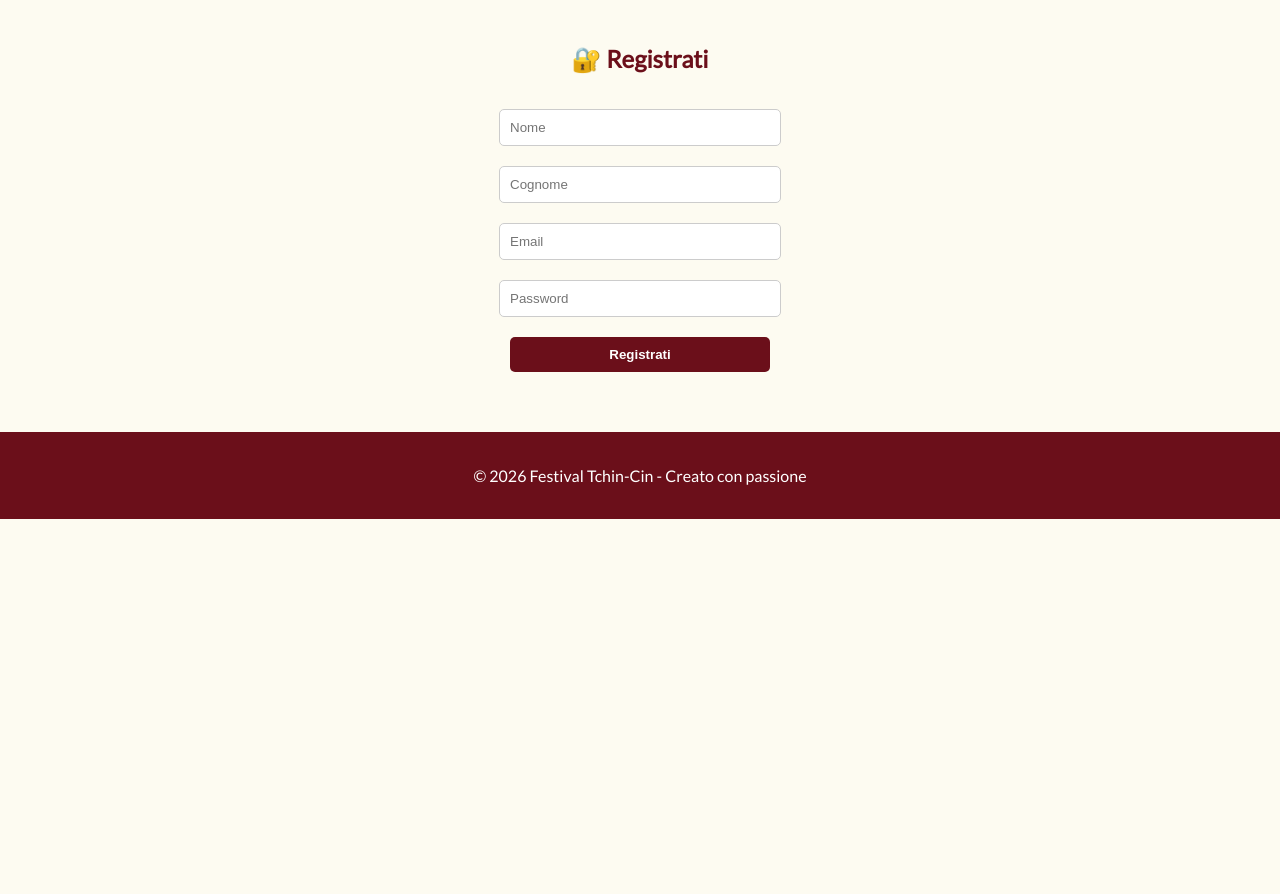
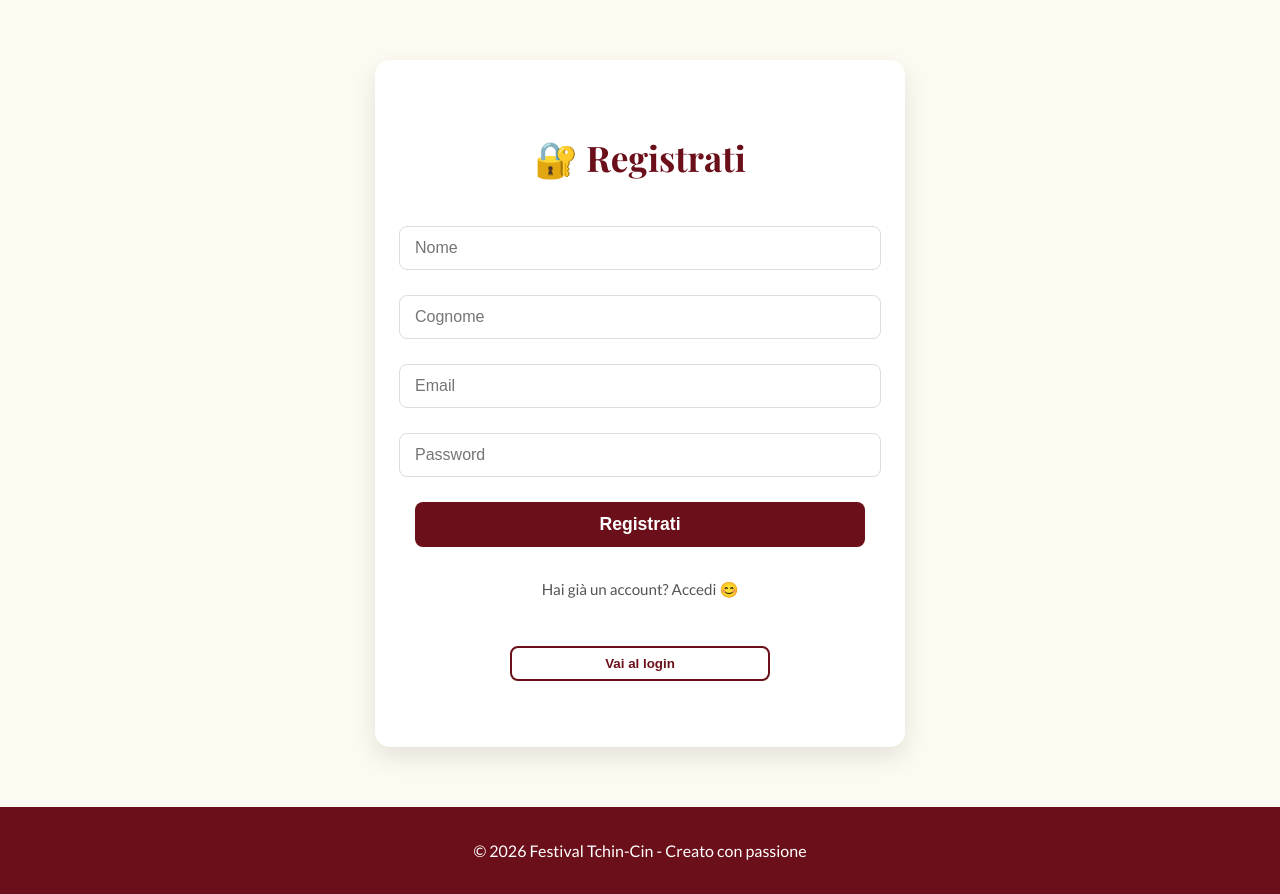
Before and after one commit to ciabattacasa/Festival2, a PHP site: page /register.php in a window 1280 px wide. Shown: the part 202-1096 px from the top of the page. Before the commit the page ends 721 px from the top, so only its background shows below. Run offline with PHP 8.4, Linux system fonts and the light colour scheme.

Commit message:
new register

```diff
--- a/register.php
+++ b/register.php
@@ -17,11 +17,13 @@
     <h2>🔐 Registrati</h2>
 
     <form action="register_process.php" method="post">
-        <input type="text" name="name" placeholder="Nome" required><br>
-        <input type="text" name="surname" placeholder="Cognome" required><br>
-        <input type="email" name="email" placeholder="Email" required><br>
-        <input type="password" name="password" placeholder="Password" required><br>
+        <input type="text" name="name" placeholder="Nome" required>
+        <input type="text" name="surname" placeholder="Cognome" required>
+        <input type="email" name="email" placeholder="Email" required>
+        <input type="password" name="password" placeholder="Password" required>
         <input type="submit" value="Registrati">
+        <p>Hai già un account? Accedi 😊</p>
+        <p><input type="button" value="Vai al login" onclick="window.location.href='login.php'"></p>
     </form>
 
     <?php
@@ -33,6 +35,89 @@
         }
     }
     ?>
+
+<style>
+section {
+    max-width: 450px;
+    margin: 60px auto;
+    padding: 40px;
+    background-color: #ffffff;
+    border-radius: 15px;
+    box-shadow: 0 10px 25px rgba(0, 0, 0, 0.1);
+}
+
+section h2 {
+    color: #6b0f1a;
+    font-family: 'Playfair Display', serif;
+    font-size: 2.2rem;
+    margin-bottom: 30px;
+}
+
+form {
+    display: flex;
+    flex-direction: column;
+    align-items: center;
+}
+
+form input[type="text"],
+form input[type="email"],
+form input[type="password"] {
+    width: 100%;
+    padding: 12px 15px;
+    margin-bottom: 15px;
+    border: 1.5px solid #ddd;
+    border-radius: 8px;
+    font-size: 1rem;
+    transition: border-color 0.3s ease;
+}
+
+form input:focus {
+    outline: none;
+    border-color: #6b0f1a;
+}
+
+form input[type="submit"] {
+    width: 100%;
+    background-color: #6b0f1a;
+    color: white;
+    padding: 12px;
+    border: none;
+    border-radius: 8px;
+    font-weight: bold;
+    font-size: 1.1rem;
+    cursor: pointer;
+    transition: background 0.3s ease, transform 0.2s ease;
+    margin-top: 10px;
+}
+
+form input[type="submit"]:hover {
+    background-color: #8b1a2a;
+    transform: translateY(-2px);
+}
+
+form p {
+    margin-top: 20px;
+    font-size: 0.95rem;
+    color: #555;
+    text-align: center;
+}
+
+form input[type="button"] {
+    background-color: transparent;
+    color: #6b0f1a;
+    border: 2px solid #6b0f1a;
+    padding: 8px 20px;
+    border-radius: 8px;
+    font-weight: bold;
+    cursor: pointer;
+    transition: all 0.3s ease;
+}
+
+form input[type="button"]:hover {
+    background-color: #6b0f1a;
+    color: white;
+}
+</style>
 </section>
 
 <?php include 'footer.php'; ?>
```
